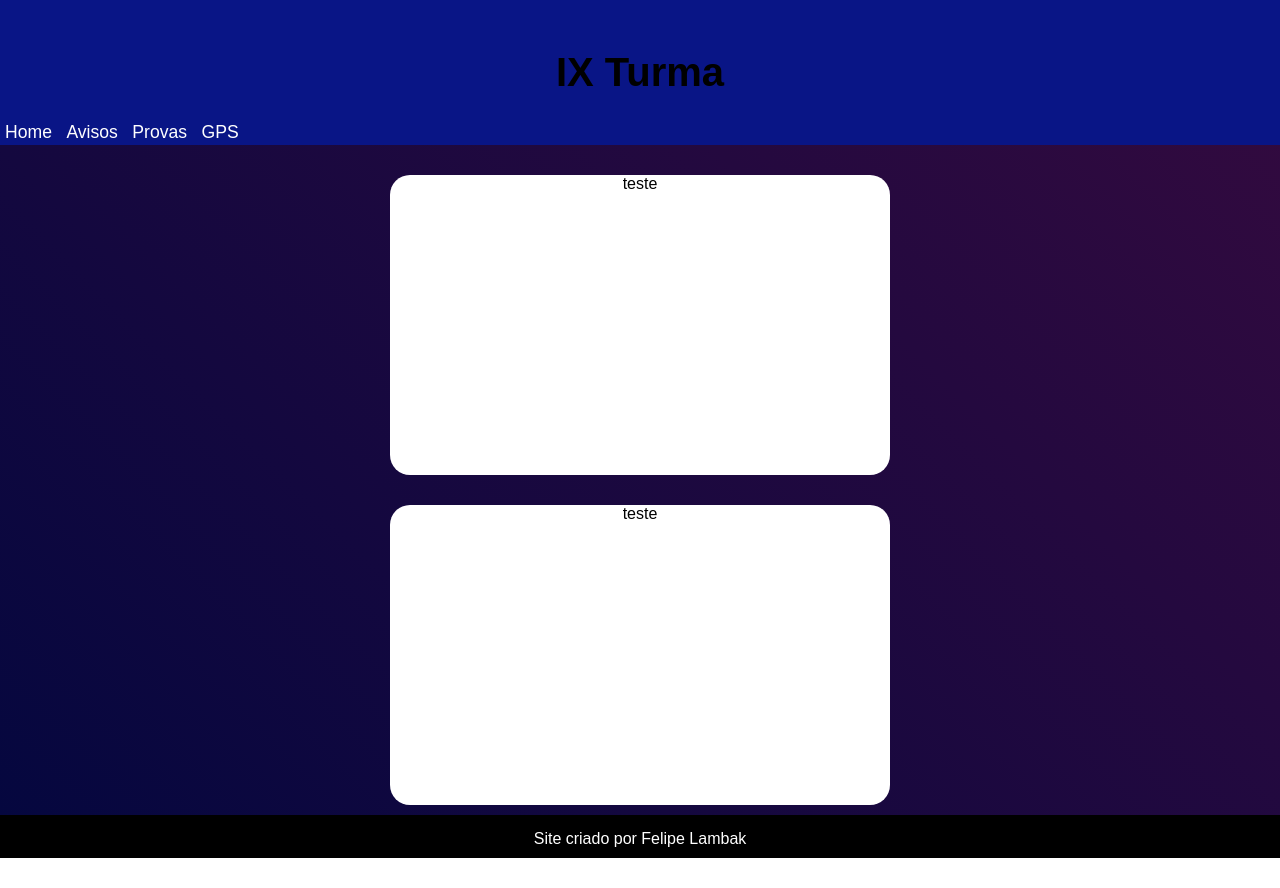
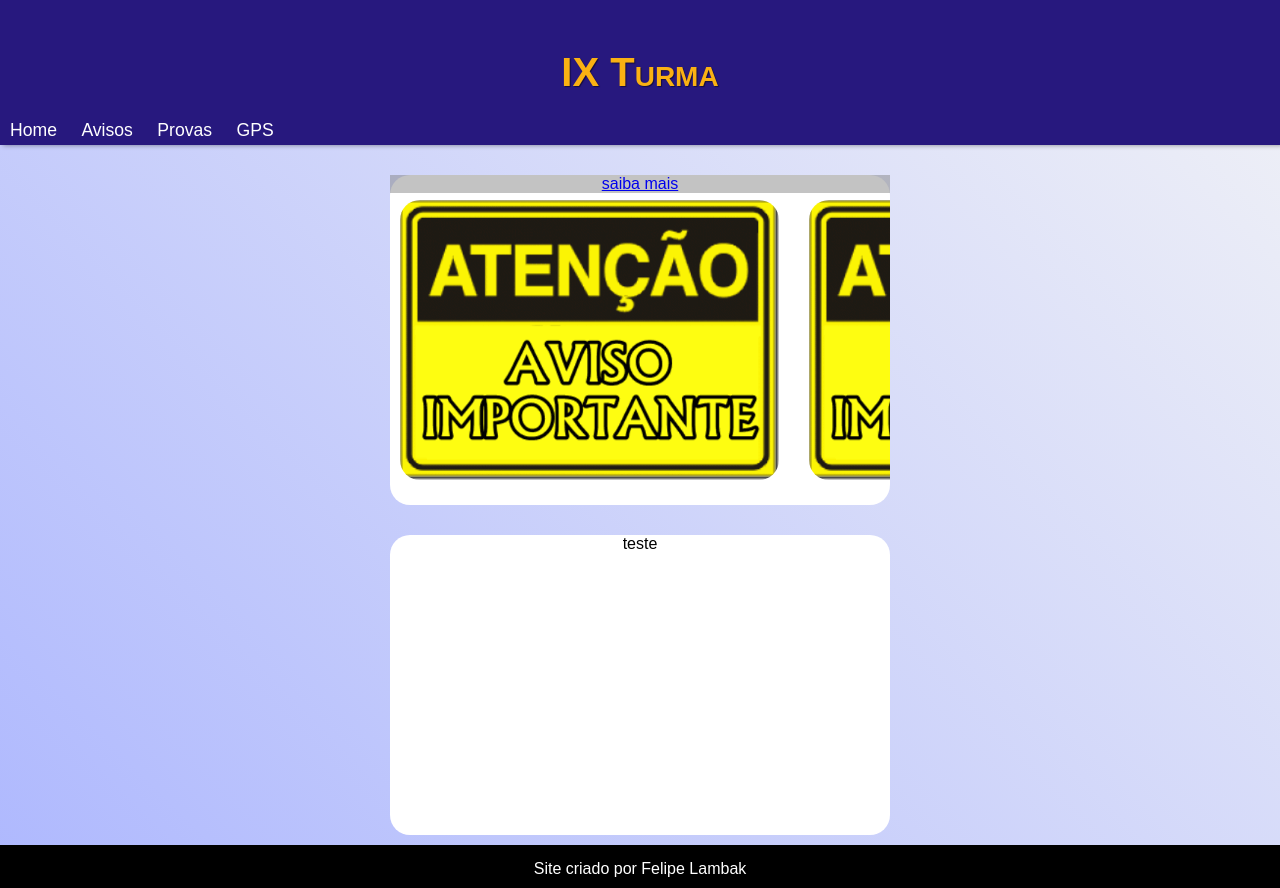
Before and after one commit to felbk/site-terceirao, a plain HTML site: page index.html in a window 1280 px wide. Before the commit the page ends 858 px from the top, so only its background shows below. Drawn offline with Linux system fonts and the light colour scheme.

Commit message:
update css

```diff
--- a/estilos/style.css
+++ b/estilos/style.css
@@ -1,4 +1,13 @@
 @charset "UTF-8";
+
+:root{
+    --cor0: #fab113;
+    --cor1: #F1F2F6;
+    --cor2: #aeb8fe;
+    --cor3: #758bfd;
+    --cor4: #27187e;
+
+}
 
 *{
     padding: 0px;
@@ -7,18 +16,23 @@
 }
 
 body{
-   background-image: linear-gradient(45deg, rgb(4, 7, 63), rgb(52, 10, 63));
+  background-image: linear-gradient( 225deg , var(--cor1), var(--cor2));
 }
 
 header{
-    background-color: rgb(9, 21, 134);
+    background-color: var(--cor4);
     padding: 50px;
     position: relative;
+    box-shadow: 3px 0px 5px rgba(0, 0, 0, 0.438);
 }
 
 header h1{
+
     font-size: 2.5em;
     text-align: center;
+    color: var(--cor0);
+    font-variant: small-caps;
+    text-shadow: 1px 1px 1px rgba(0, 0, 0, 0.5);
 }
 
 header menu{
@@ -36,6 +50,8 @@ header ul {
 header li {
     display: inline-block;
     margin: 2px 5px;
+    padding: 2px 5px;
+    border-radius: 5px;
 
 }
 
@@ -43,6 +59,15 @@ header a {
     text-decoration: none;
     color: white;
     font-size: 1.1em;
+
+}
+
+header li:hover{
+    background-color: var(--cor3);
+    transform: translate(0px , -2px);
+    box-shadow: 1px 1px 4px rgba(0, 0, 0, 0.514);
+    transition: transform .4s;
+
 }
 
 section.avisos{
@@ -53,7 +78,52 @@ section.avisos{
    margin-top: 30px;
    border-radius: 20px;
    text-align: center;
+   padding:  15px 0px;
+
+   display: grid;
+   grid-auto-flow: column;
+   overflow-x: auto;
+   column-gap: 10px;
+
+   position: relative;
+
+
 }
+
+div.avisos{
+    position: relative;
+    margin:auto;
+    max-width:500px;
+}
+
+div.avisos>a {
+    position: absolute;
+    top: 0px;
+    left: 50%;
+    z-index: 2;
+    text-align:center;
+    transform: translate(-50%, 0px);
+    background-color: rgba(128, 128, 128, 0.473);
+    width: 100%;
+
+}
+
+.avisos-item{
+
+    height: 280px;
+
+    margin: auto;
+    margin-left: 10px;
+    margin-right: 10px;
+
+}
+.avisos-item img{
+    max-width: 400px;
+    max-height: 100%;
+    border-radius: 20px;
+}
+
+
 
 section.provas{
     background-color: white;
--- a/index.html
+++ b/index.html
@@ -33,17 +33,31 @@
         </menu>
     </header>
 
+
+
+            <div class="avisos">
+                <a href="avisos.html">saiba mais</a>
                 <section class="avisos">
+
                     <div class="avisos-item">
-                teste
+                        <img src="imagens/image.gif" alt="">
+                    </div>
+                    <div class="avisos-item">
+                        <img src="imagens/image.gif" alt="">
+                    </div>
+                    <div class="avisos-item">
+                        <img src="imagens/image.gif" alt="">
                     </div>
                 </section>
+            </div>
+
             <section class="provas">
                 <div class="provas-item">
                     teste
                 </div>
             </section>
 
+
     <footer>
         <p>Site criado por Felipe Lambak</p>
     </footer>
```
Also changed, not shown: imagens/image.gif (added). Lines whose indentation alone changed are shown as unchanged.
